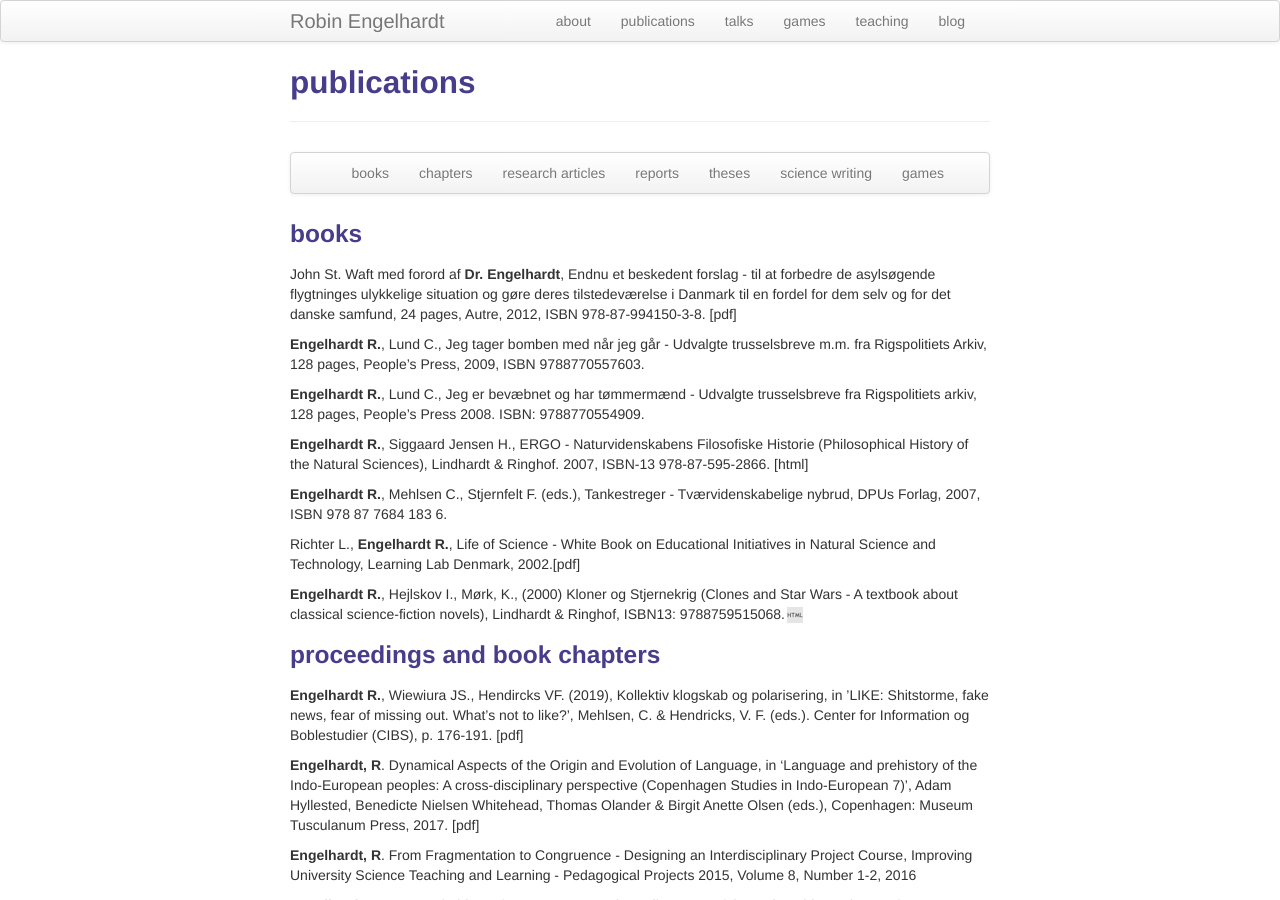
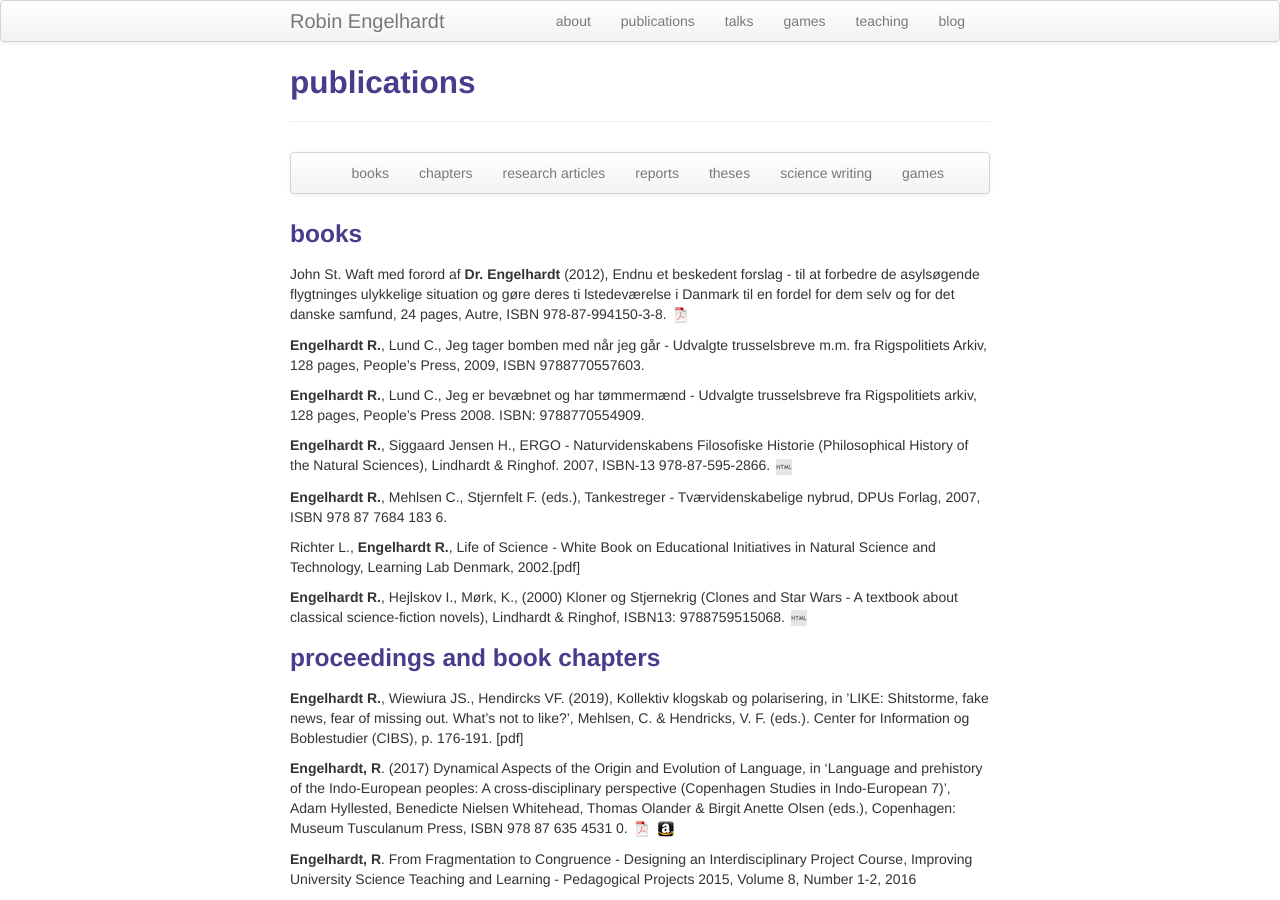
Before and after one commit to gavstrik/gavstrik.github.io, a Jekyll site: the page built from pages/pubs.md, in a window 1280 px wide and 900 px high. Built offline with Jekyll 4.4.1, drawn with Linux system fonts in a browser that asks for light colours.

Commit message:
more links

```diff
--- a/pages/pubs.md
+++ b/pages/pubs.md
@@ -30,27 +30,31 @@ description: Robin Engelhardt's publications
 [![doi](icons16/doi-icon.png)](https://doi.org/10.1007/978-0-387-92125-9)
 -->
 
-John St. Waft med forord af **Dr. Engelhardt**, Endnu et beskedent forslag - til at forbedre de asylsøgende flygtninges ulykkelige situation og gøre deres tilstedeværelse i Danmark til en fordel for dem selv og for det danske samfund, 24 pages, Autre, 2012, ISBN 978-87-994150-3-8. [pdf]
+John St. Waft med forord af **Dr. Engelhardt** (2012), Endnu et beskedent forslag - til at forbedre de asylsøgende flygtninges ulykkelige situation og gøre deres ti  lstedeværelse i Danmark til en fordel for dem selv og for det danske samfund, 24 pages, Autre, ISBN 978-87-994150-3-8.
+[![pdf](icons16/pdf-icon.png)](assets/pdfs/Endnu-et-beskedent-forslag.pdf)
 
 **Engelhardt R.**, Lund C., Jeg tager bomben med når jeg går - Udvalgte trusselsbreve m.m. fra Rigspolitiets Arkiv, 128 pages, People's Press, 2009, ISBN 9788770557603.
 
 **Engelhardt R.**, Lund C., Jeg er bevæbnet og har tømmermænd - Udvalgte trusselsbreve fra Rigspolitiets arkiv, 128 pages, People's Press 2008. ISBN: 9788770554909.
 
-**Engelhardt R.**, Siggaard Jensen H., ERGO - Naturvidenskabens Filosofiske Historie (Philosophical History of the Natural Sciences), Lindhardt & Ringhof. 2007, ISBN-13 978-87-595-2866. [html]
+**Engelhardt R.**, Siggaard Jensen H., ERGO - Naturvidenskabens Filosofiske Historie (Philosophical History of the Natural Sciences), Lindhardt & Ringhof. 2007, ISBN-13 978-87-595-2866.
+[![html](icons16/html-icon.png)](https://gavstrik.github.io/ergo/)
 
 **Engelhardt R.**, Mehlsen C., Stjernfelt F. (eds.), Tankestreger - Tværvidenskabelige nybrud, DPUs Forlag, 2007, ISBN 978 87 7684 183 6.
 
 Richter L., **Engelhardt R.**, Life of Science - White Book on Educational Initiatives in Natural Science and Technology, Learning Lab Denmark, 2002.[pdf]
 
-**Engelhardt R.**, Hejlskov I., Mørk, K., (2000) Kloner og Stjernekrig (Clones and Star Wars - A textbook about classical science-fiction novels), Lindhardt & Ringhof, ISBN13: 9788759515068.[![Online complements](icons16/html-icon.png)](https://klonerogstjernekrig.blogspot.com/)
-
+**Engelhardt R.**, Hejlskov I., Mørk, K., (2000) Kloner og Stjernekrig (Clones and Star Wars - A textbook about classical science-fiction novels), Lindhardt & Ringhof, ISBN13: 9788759515068.
+[![html](icons16/html-icon.png)](https://klonerogstjernekrig.blogspot.com/)
 
 
 ### <a name="chapters"></a>proceedings and book chapters
 
 **Engelhardt R.**, Wiewiura JS., Hendircks VF. (2019), Kollektiv klogskab og polarisering, in ’LIKE: Shitstorme, fake news, fear of missing out. What’s not to like?’, Mehlsen, C. & Hendricks, V. F. (eds.). Center for Information og Boblestudier (CIBS), p. 176-191. [pdf]
 
-**Engelhardt, R**. Dynamical Aspects of the Origin and Evolution of Language, in ‘Language and prehistory of the Indo-European peoples: A cross-disciplinary perspective (Copenhagen Studies in Indo-European 7)’, Adam Hyllested, Benedicte Nielsen Whitehead, Thomas Olander & Birgit Anette Olsen (eds.), Copenhagen: Museum Tusculanum Press, 2017. [pdf]
+**Engelhardt, R**. (2017) Dynamical Aspects of the Origin and Evolution of Language, in ‘Language and prehistory of the Indo-European peoples: A cross-disciplinary perspective (Copenhagen Studies in Indo-European 7)’, Adam Hyllested, Benedicte Nielsen Whitehead, Thomas Olander & Birgit Anette Olsen (eds.), Copenhagen: Museum Tusculanum Press, ISBN 978 87 635 4531 0.
+[![pdf](icons16/pdf-icon.png)](https://gavstrik.github.io/ergo/assets/pdfs/language-and-prehistory-engelhardt.pdf)
+[![Amazon](icons16/amazon-icon.png)](https://www.amazon.com/Language-Prehistory-Indo-European-Peoples-Cross-Disciplinary/dp/8763545314)
 
 **Engelhardt, R**. From Fragmentation to Congruence - Designing an Interdisciplinary Project Course, Improving University Science Teaching and Learning - Pedagogical Projects 2015, Volume 8, Number 1-2, 2016
 
```
Also changed, not shown: index.md (+1 -1 lines), ReadMe.md, 5 other files.
